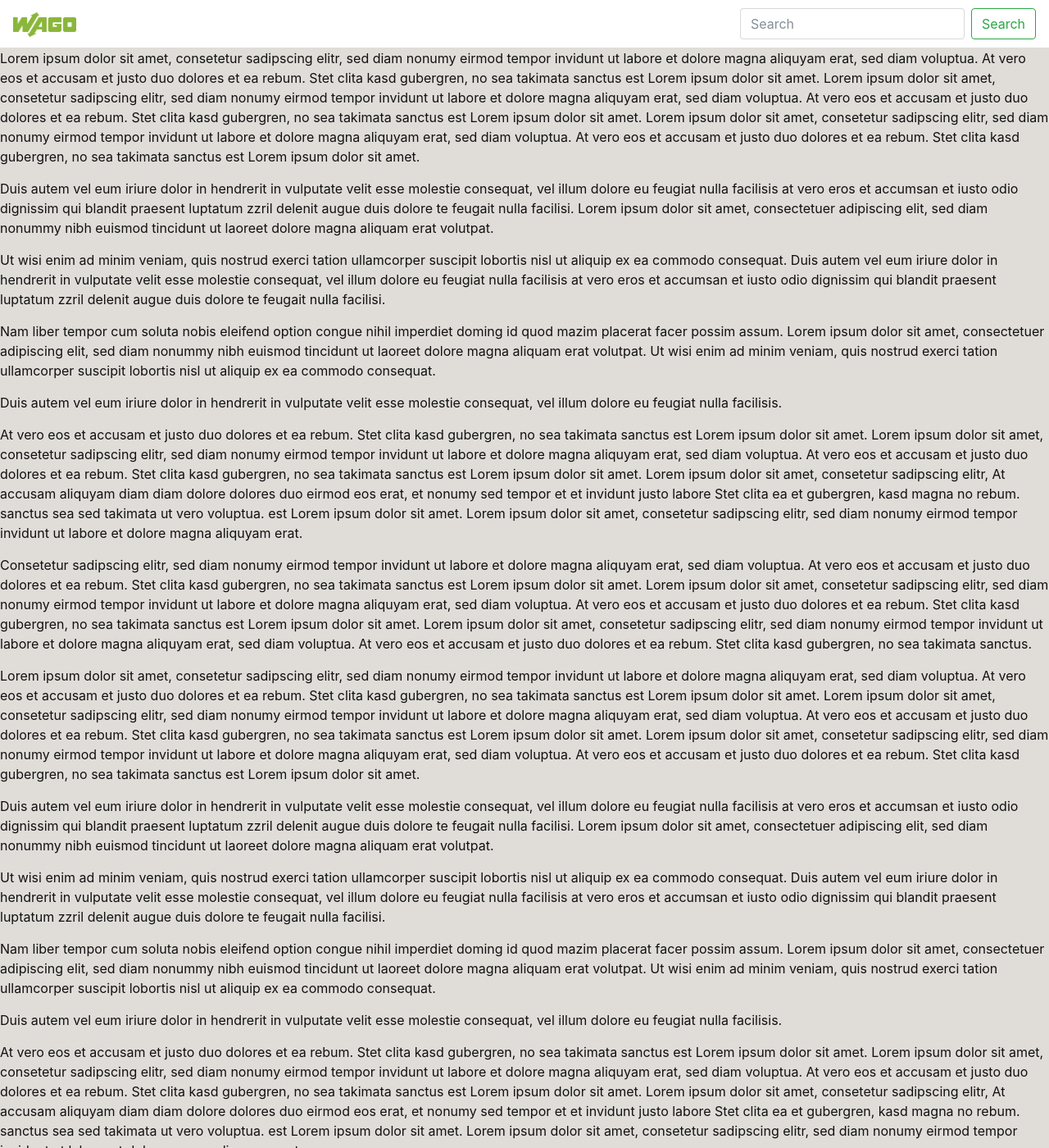
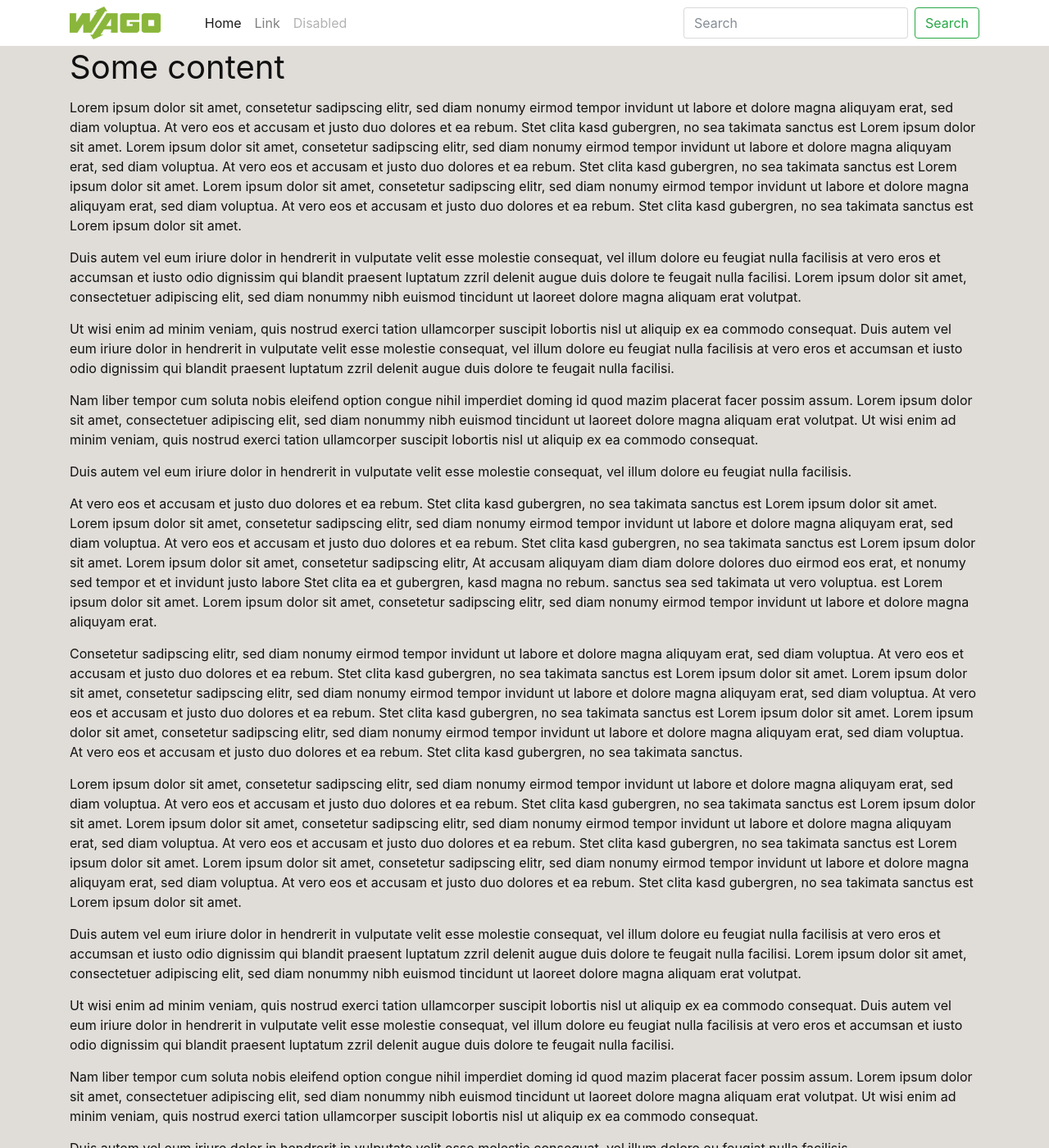
Before and after one commit to andrebell/wago-howto-theme, a Jekyll site: the page built from index.md, in a window 1280 px wide and 1400 px high. Shown: the whole window at 82% size. Built offline with Jekyll 4.4.1, drawn with Linux system fonts in a browser that asks for light colours; nearby versions of some CDN libraries; our own code applies the rules of GitHub Pages for plain Markdown files.

Commit message:
More nav bar modifications

```diff
--- a/_includes/header.html
+++ b/_includes/header.html
@@ -1,4 +1,5 @@
-<nav class="navbar navbar-expand-md navbar-dark fixed-top bg-light">
+<nav class="navbar navbar-expand-md navbar-light fixed-top bg-light">
+	<div class="container">
 		<a class="navbar-brand" href="#"><img src="/assets/images/wago.png" alt="WAGO" /></a>
 		<button class="navbar-toggler" type="button" data-toggle="collapse" data-target="#navbarCollapse" aria-controls="navbarCollapse" aria-expanded="false" aria-label="Toggle navigation">
 			<span class="navbar-toggler-icon"></span>
@@ -20,6 +21,7 @@
 				<button class="btn btn-outline-success my-2 my-sm-0" type="submit">Search</button>
 			</form>
 		</div>
+	</div>
 </nav>
 <!--<div class="jumbotron">
     {%- assign default_paths = site.pages | map: "path" -%}
--- a/_layouts/default.html
+++ b/_layouts/default.html
@@ -7,7 +7,9 @@
 
 		{%- include header.html -%}
 
-		{{ content }}
+		<div class="container">
+			{{ content }}
+		</div>
 
 		{%- include footer.html -%}
 
--- a/_sass/wago/_bootstrap-modifier.scss
+++ b/_sass/wago/_bootstrap-modifier.scss
@@ -1,9 +1,14 @@
 body {
 	background: $background-color;
+	margin-top: 60px;
+}
+
+a.navbar-brand {
+	padding: 0;
 }
 
 a.navbar-brand > img {
-	height: 30px;
+	width: 125px;
 }
 
 .bg-light {
```
Lines whose indentation alone changed are shown as unchanged.
